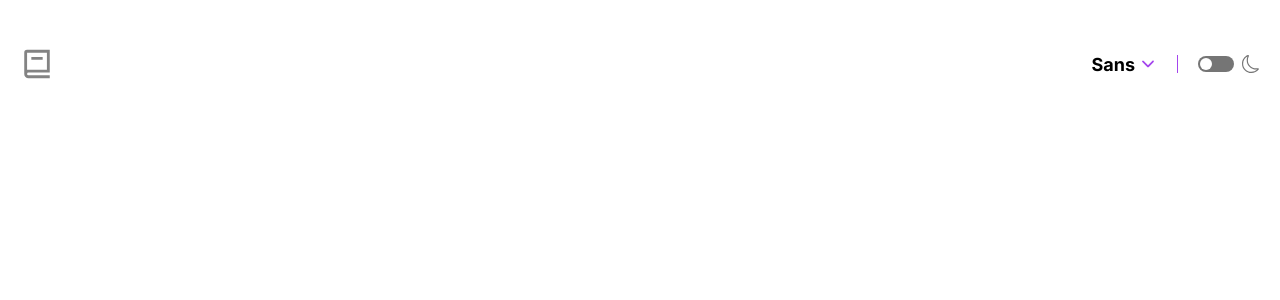
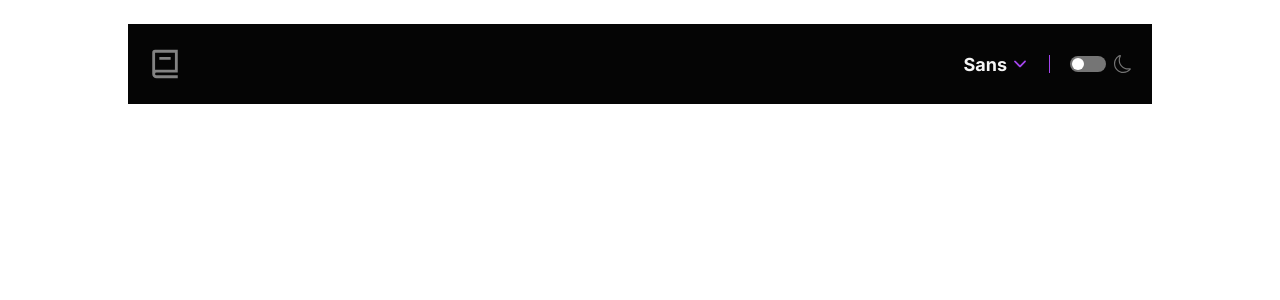
Before and after one commit to Takata21/dictionaryApp, a React (Vite) app: page / in a window 1280 px wide. Shown: the top 300 px of the page. Built offline with nearby package versions, Linux system fonts and the light colour scheme.

Commit message:
add max width of pages

```diff
--- a/src/App.jsx
+++ b/src/App.jsx
@@ -2,7 +2,7 @@ import Home from "./pages/Home/Home"
 
 function App() {
   return (
-    <div className="App">
+    <div className="App max-w-5xl m-auto w-full dark">
       <Home />
     </div>
   )
```
